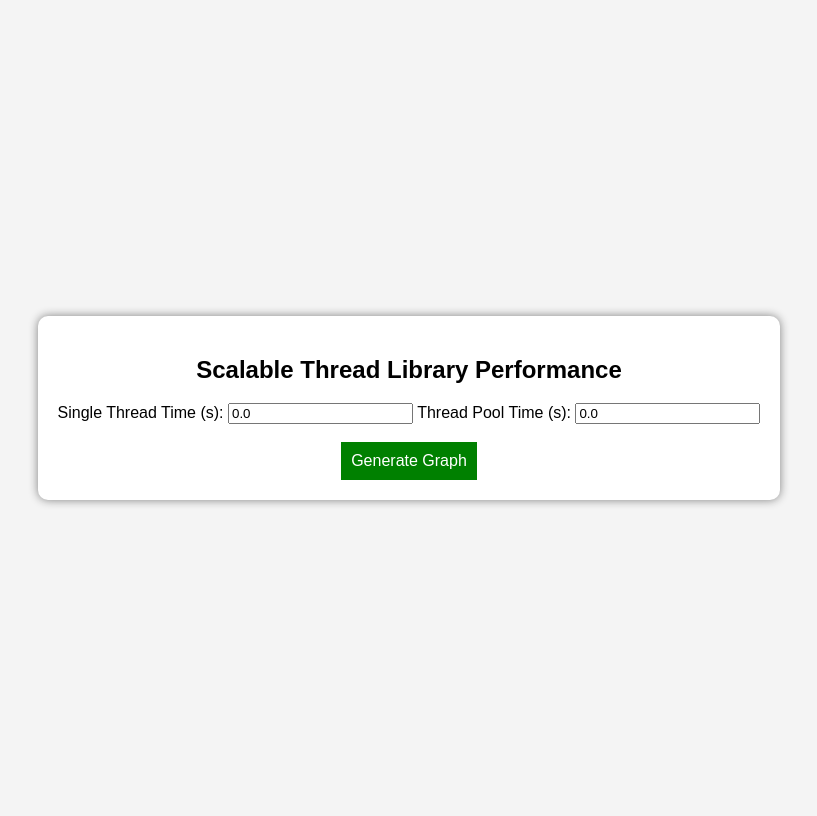
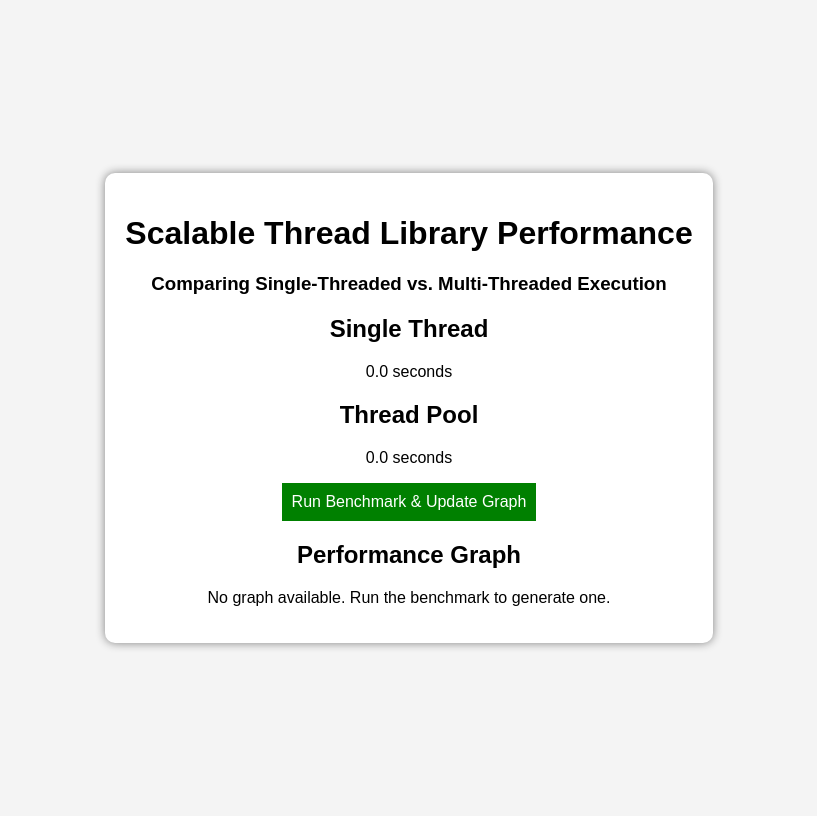
Before and after one commit to Tejdeepakchandra/Scalable_Thread_Library, a Flask app: page / in a window 1280 px wide. Shown: the whole page, without its empty margins (231-1048 px from the left). Run offline with Flask 3, Linux system fonts and the light colour scheme.

Commit message:
Updated html code

```diff
--- a/web/templates/index.html
+++ b/web/templates/index.html
@@ -3,31 +3,32 @@
 <head>
     <meta charset="UTF-8">
     <meta name="viewport" content="width=device-width, initial-scale=1.0">
-    <title>Thread Library Performance</title>
+    <title>Thread Performance</title>
     <link rel="stylesheet" href="{{ url_for('static', filename='styles.css') }}">
 </head>
 <body>
-
-<div class="container">
-    <h2><b>Scalable Thread Library Performance</b></h2>
-
-    <form method="post">
-        <label>Single Thread Time (s):</label>
-        <input type="text" name="single_thread_time" value="{{ single_thread_time }}" readonly>
-
-        <label>Thread Pool Time (s):</label>
-        <input type="text" name="thread_pool_time" value="{{ thread_pool_time }}" readonly>
-
-        <br><br>
-        <button type="submit">Generate Graph</button>
-    </form>
-
-    <!-- Display Graph Only if Available -->
-    {% if graph_path %}
-        <img src="{{ graph_path }}" alt="Execution Graph">
-    {% endif %}
-
-</div>
-
+    <div class="container">
+        <h1>Scalable Thread Library Performance</h1>
+        <h3>Comparing Single-Threaded vs. Multi-Threaded Execution</h3>
+        <div class="times">
+            <div class="time-box">
+                <h2>Single Thread</h2>
+                <p>{{ single_thread_time }} seconds</p>
+            </div>
+            <div class="time-box">
+                <h2>Thread Pool</h2>
+                <p>{{ thread_pool_time }} seconds</p>
+            </div>
+        </div>
+        <form method="POST">
+            <button type="submit">Run Benchmark & Update Graph</button>
+        </form>
+        <h2>Performance Graph</h2>
+        {% if graph_path %}
+            <img src="{{ url_for('static', filename='execution_graph.png') }}" alt="Performance Graph">
+        {% else %}
+            <p>No graph available. Run the benchmark to generate one.</p>
+        {% endif %}
+    </div>
 </body>
 </html>
```
